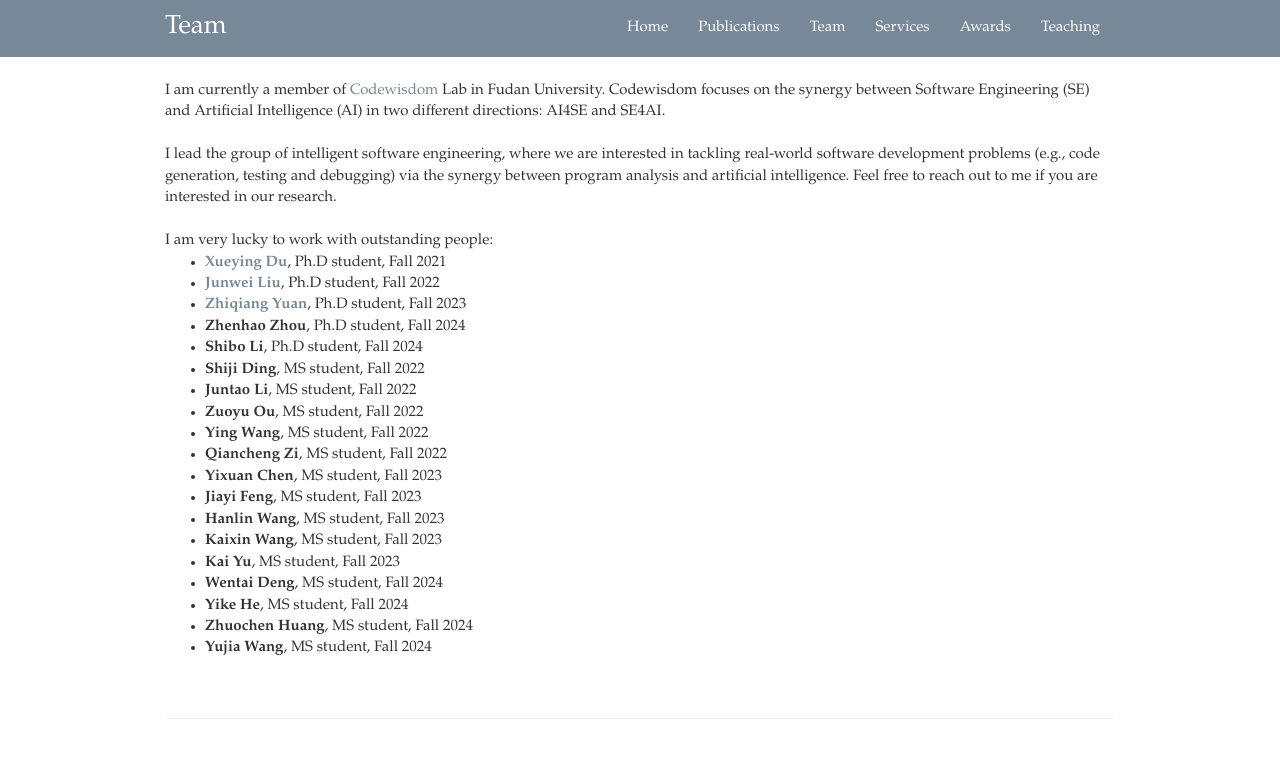
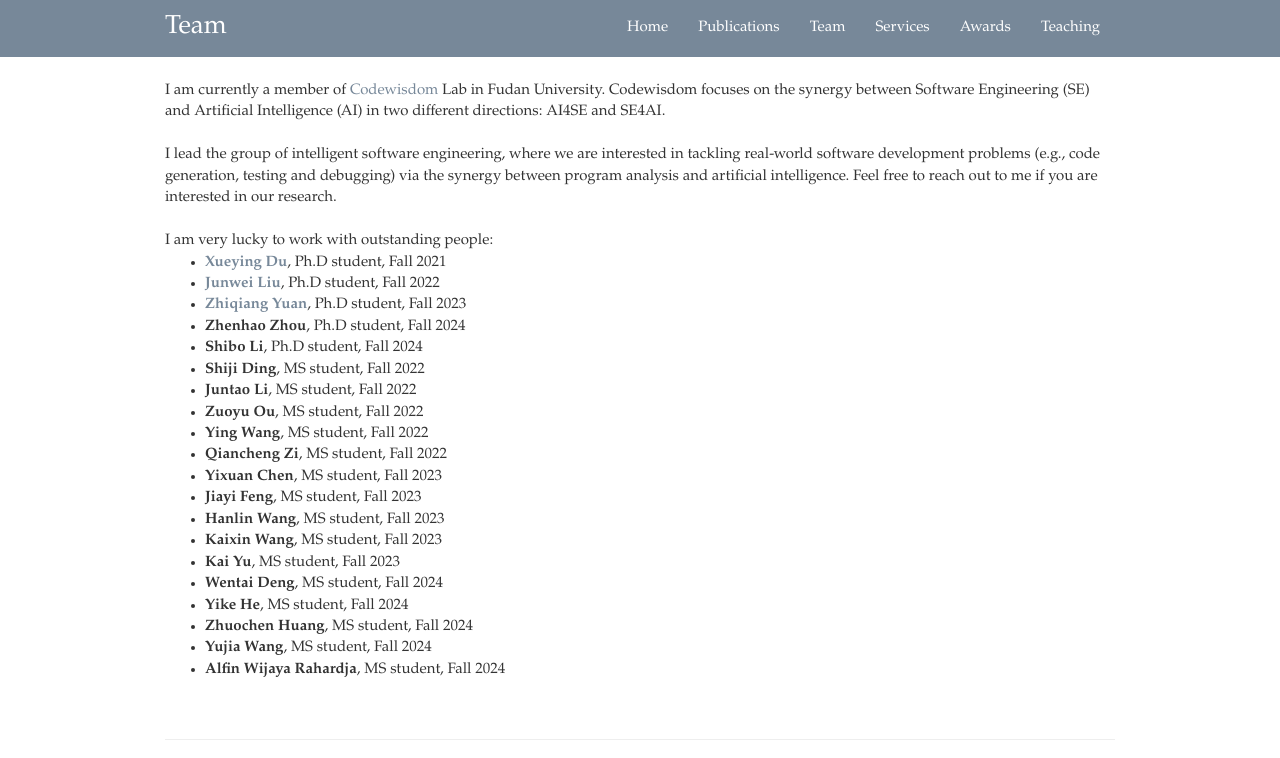
Before and after one commit to yilinglou/yilinglou.github.io, a plain HTML site: page team.html in a window 1280 px wide. Drawn offline with nearby package versions, Linux system fonts and the light colour scheme.

Commit message:
Update team.html

```diff
--- a/team.html
+++ b/team.html
@@ -131,6 +131,7 @@
             <li> <b>Yike He</b>,  MS student, Fall 2024 </li>
             <li> <b>Zhuochen Huang</b>, MS student, Fall 2024 </li>
             <li> <b>Yujia Wang</b>, MS student, Fall 2024 </li>
+            <li> <b>Alfin Wijaya Rahardja</b>,  MS student, Fall 2024 </li>
 
 
 
```
